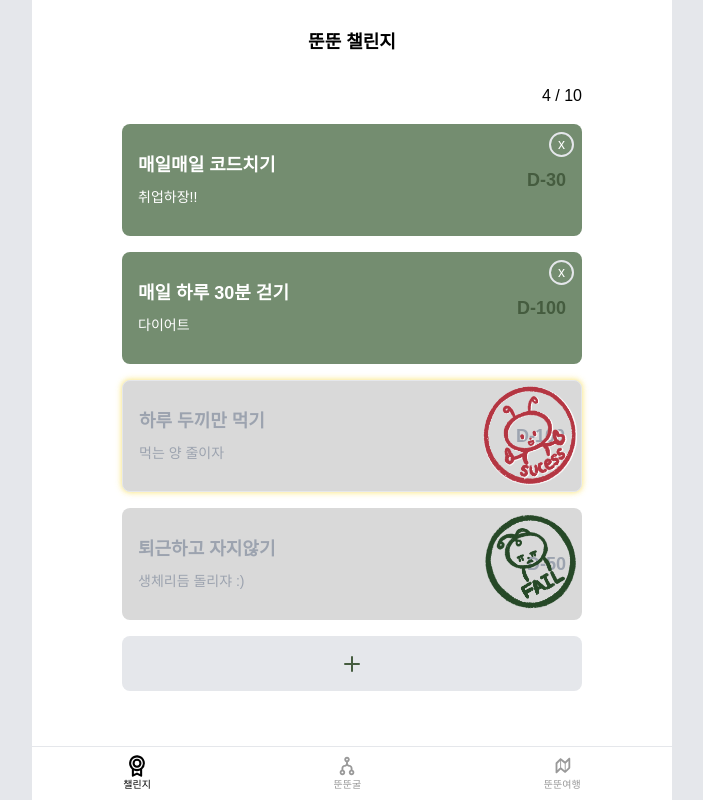
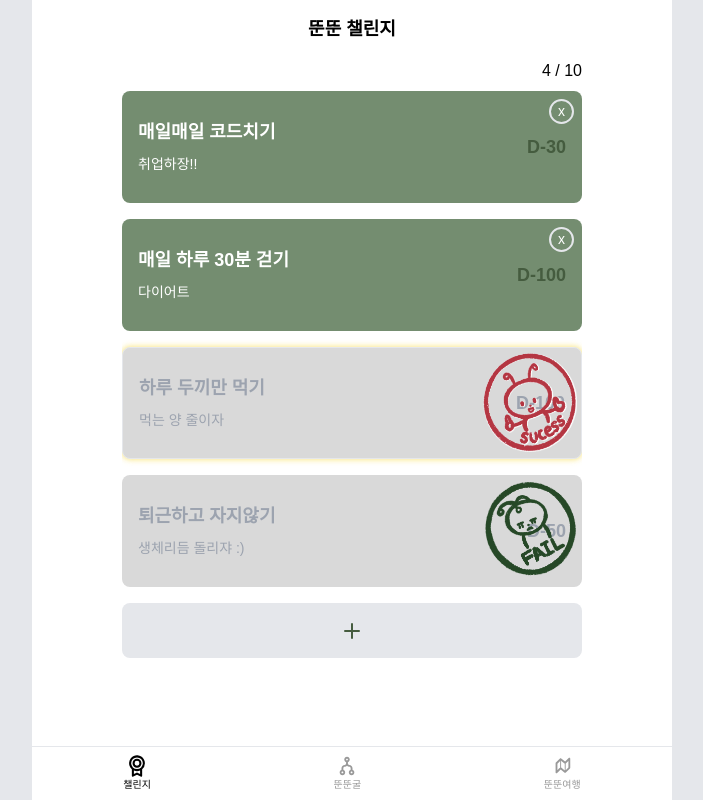
Before and after one commit to We-LGD/ddoon-ddoon, a React (Vite) app: page /challenge in a window 1280 px wide. Shown: the whole page, without its empty margins (288-991 px from the left). Built offline with nearby package versions, Linux system fonts and the light colour scheme; a web font is replaced by a local one.

Commit message:
fix: Title 컴포넌트 margin-top 추가 + 챌린지 리스트 스크롤 추가

```diff
--- a/src/pages/Challenge.tsx
+++ b/src/pages/Challenge.tsx
@@ -7,6 +7,7 @@ import useNewChallengeStore from '@/store/useNewChallengeStore';
 import ChallengeBox from '@/shared/components/organisms/ChallengeBox';
 import ChellengeAddBtn from '@/shared/components/atoms/ChallengeAddBtn';
 import ChallengeAddForm from '@/shared/components/templates/ChallengeAddForm';
+import Title from '@/shared/components/atoms/Title';
 
 function Challenge() {
   const MySwal = withReactContent(Swal);
@@ -52,11 +53,11 @@ function Challenge() {
   };
 
   return (
-    <>
-      <div className="flex flex-col items-center relative pb-[4.375rem] px-5">
-        <h1 className="text-lg font-bold my-7">뚠뚠 챌린지</h1>
-        <section className="flex flex-col gap-4 max-w-[28.75rem] w-full">
-          <p className="text-right text-base">{dummy.length} / 10</p>
+    <div className="flex flex-col items-center relative pb-[4.375rem] px-5 max-h-screen">
+      <Title>뚠뚠 챌린지</Title>
+
+      <p className="max-w-[28.75rem] w-full mb-2 text-right text-base">{dummy.length} / 10</p>
+      <section className="flex flex-col gap-4 max-w-[28.75rem] w-full max-h-screen overflow-y-auto">
         {dummy.map((v, i) => {
           return (
             <ChallengeBox
@@ -73,7 +74,6 @@ function Challenge() {
       </section>
       <ChellengeAddBtn event={handleChallengeAddModal} />
     </div>
-    </>
   );
 }
 
--- a/src/pages/Tutorial.tsx
+++ b/src/pages/Tutorial.tsx
@@ -71,7 +71,6 @@ function Tutorial() {
         {page === 2 && (
           <div>
             <div className="w-full h-[50vh] bg-disabled"></div>
-            <div className="py-6">
             <Title>챌린지 소개</Title>
             <p>
               챌린지 추가 버튼을 누르면 <br />
@@ -79,12 +78,10 @@ function Tutorial() {
               <br /> 다짐을 적을 수 있어!
             </p>
           </div>
-          </div>
         )}
         {page === 3 && (
           <div>
             <div className="w-full h-[50vh] bg-disabled"></div>
-            <div className="py-6">
             <Title>챌린지 소개</Title>
             <p>
               일수에 따라서 성공 시 보상되는 굴이 달라져! <br />
@@ -92,12 +89,10 @@ function Tutorial() {
               <br /> 그건 뚠뚠굴 소개때 알려줄께!
             </p>
           </div>
-          </div>
         )}
         {page === 4 && (
           <div>
             <div className="w-full h-[50vh] bg-disabled"></div>
-            <div className="py-6">
             <Title>뚠뚠여행 소개</Title>
             <p>
               챌린지를 시작하면 볼 수 있는 화면이야!
@@ -106,12 +101,10 @@ function Tutorial() {
               <br /> 단, 하루라도 실패하면 챌린지는 그 즉시 종료되니 주의하라구!
             </p>
           </div>
-          </div>
         )}
         {page === 5 && (
           <div>
             <div className="w-full h-[50vh] bg-disabled"></div>
-            <div className="py-6">
             <Title>뚠뚠굴 소개</Title>
             <p>
               모든 일수를 성공하면 챌린지는 성공이야!
@@ -121,12 +114,10 @@ function Tutorial() {
               어떻게 달라지냐고?
             </p>
           </div>
-          </div>
         )}
         {page === 6 && (
           <div>
             <div className="w-full h-[50vh] bg-disabled"></div>
-            <div className="py-6">
             <Title>뚠뚠굴 소개</Title>
             <p>
               위에 예시를 참고해줘! <br />
@@ -135,7 +126,6 @@ function Tutorial() {
               어때, (사용자가 지정한 굴 이름)굴이 더 멋있어지려면 <br />
               열심히 해야겠지?
             </p>
-            </div>
           </div>
         )}
         {page === 7 && (
--- a/src/shared/components/atoms/Title.tsx
+++ b/src/shared/components/atoms/Title.tsx
@@ -1,7 +1,7 @@
 import { TitleProps } from '@/shared/interface/atomsType';
 
 function Title({ children }: TitleProps) {
-  return <h1 className="text-[1.125rem] font-bold mb-4">{children}</h1>;
+  return <h1 className="text-[1.125rem] font-bold mt-4 mb-4">{children}</h1>;
 }
 
 export default Title;
```
Lines whose indentation alone changed are shown as unchanged.
